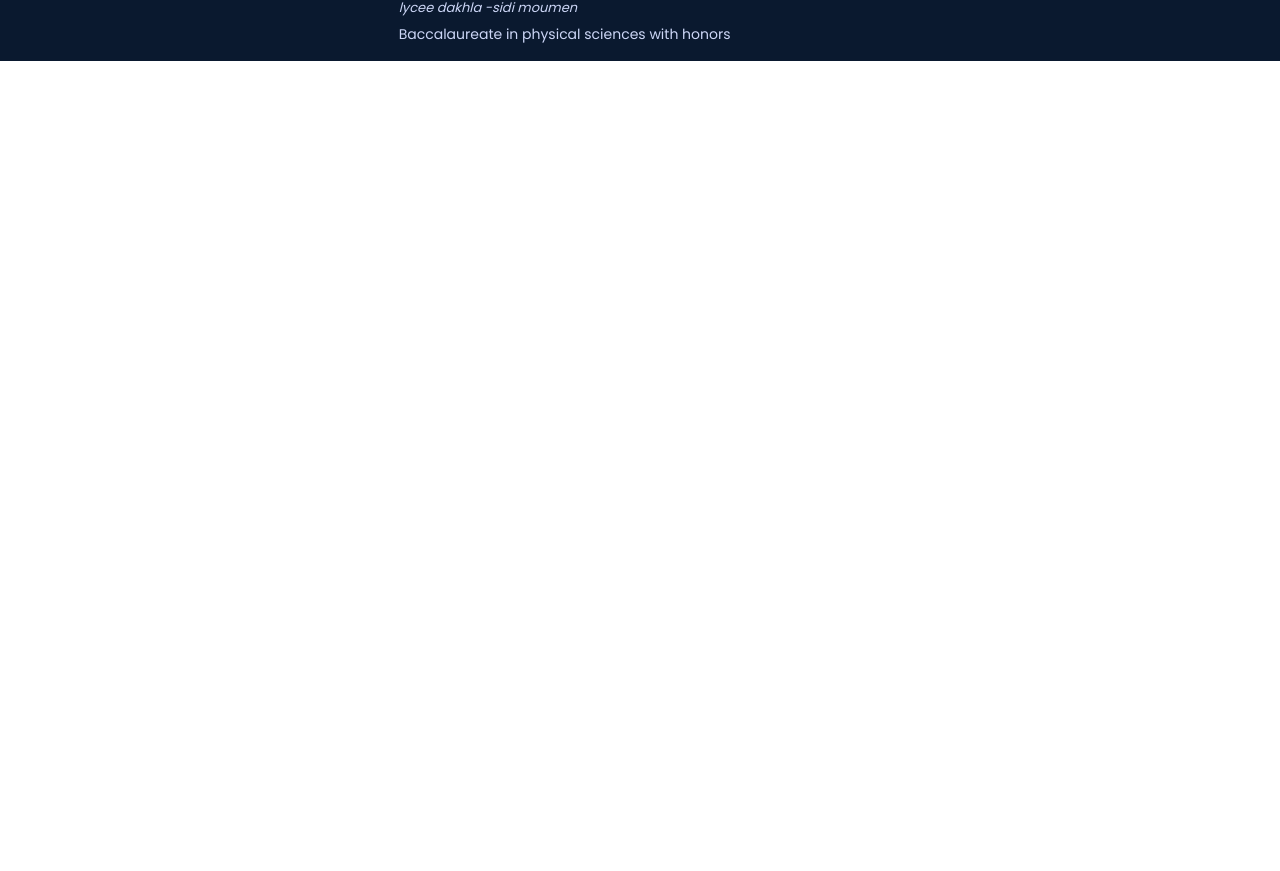
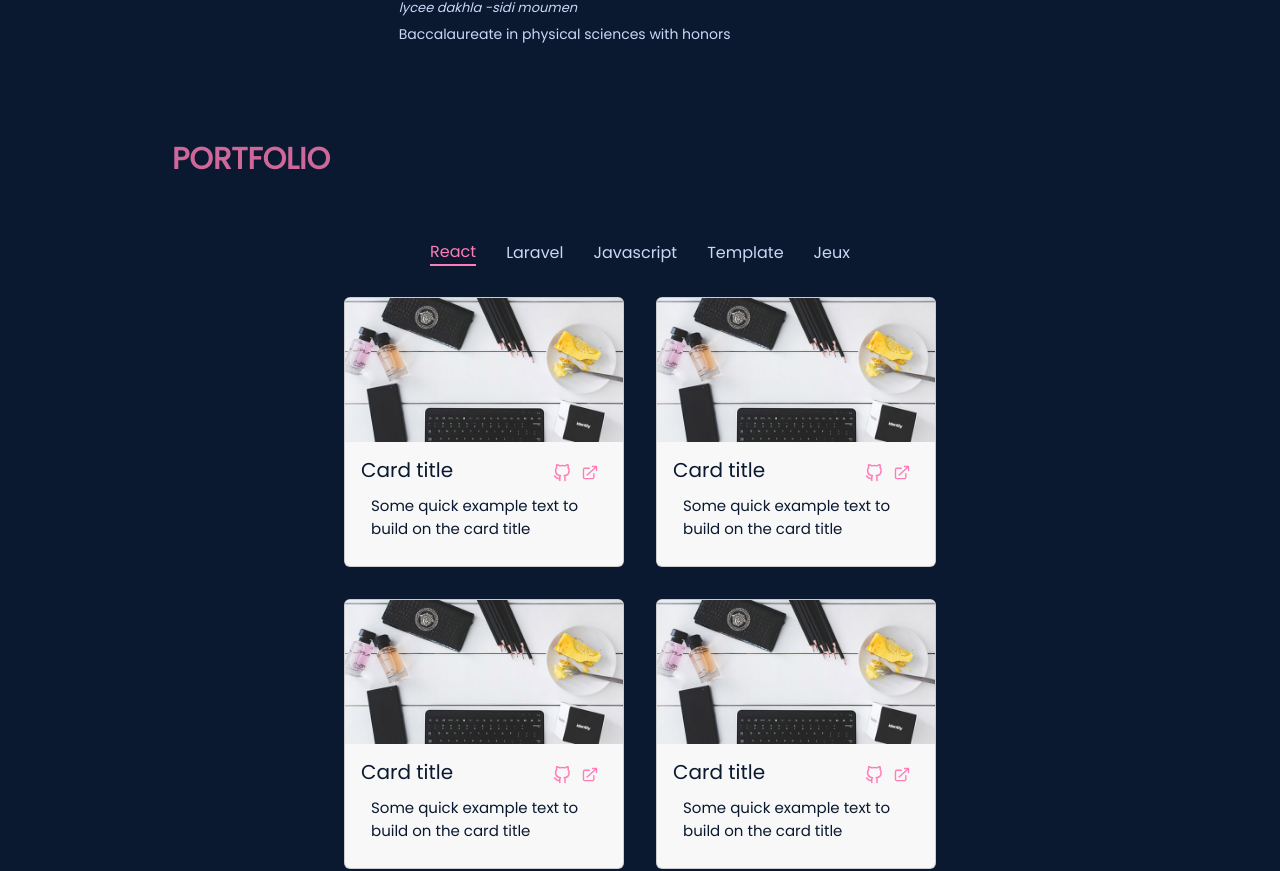
Before and after one commit to RaihanaAm/Portfolio, a React (Create React App) app: page / in a window 1280 px wide. Shown: the part 1656-2527 px from the top of the page. Before the commit the page ends 1797 px from the top, so only its background shows below. Built offline with nearby package versions, Linux system fonts and the light colour scheme.

Commit message:
portfolio

```diff
--- a/src/_app.scss
+++ b/src/_app.scss
@@ -10,4 +10,5 @@
 .app {
   font-family: "poppins";
   background-color: $bg;
+  color: $first;
 }
--- a/src/pages/Experience/_experience.scss
+++ b/src/pages/Experience/_experience.scss
@@ -2,7 +2,7 @@
 
 .Experience {
   width: 75% !important;
-  margin: 7rem 0;
+  margin: 5rem 0;
   color: $first;
   .title {
     font-size: 33px;
--- a/src/pages/Experience/experience.js
+++ b/src/pages/Experience/experience.js
@@ -89,16 +89,15 @@ export const Experience = () => {
                                             <p>I worked with them remotely as a UI/UX designer</p>
                                         </div>
 
+                                    </div>
+
                                 </div>
-
                             </div>
                         </div>
+
                     </div>
-
                 </div>
             </div>
         </div>
-
-        </div >
     )
 }
--- a/src/pages/home/home.js
+++ b/src/pages/home/home.js
@@ -1,5 +1,6 @@
 import { Experience } from "../Experience/experience"
 import { AboutMe } from "../aboutMe/aboutMe"
+import { Portfolio } from "../portfolio/portfolio"
 import "./_home.scss"
 import { About } from "./components/About/About"
 export const Home =()=>{
@@ -8,6 +9,7 @@ export const Home =()=>{
             <About/>
             <AboutMe />
             <Experience/>
+            <Portfolio/>
 
         </div>
     )
--- /dev/null
+++ b/src/pages/portfolio/Card.js
@@ -0,0 +1,22 @@
+import { HiMiniArrowTopRightOnSquare } from "react-icons/hi2";
+import { FiGithub } from 'react-icons/fi';
+import src from "../../assets/images/portfolio-img7.jpg"
+
+export const Card =()=>{
+    return(
+<div className="card">
+          <img src={src} className="card-img-top" alt="src" />
+          <div className="card-body">
+            <div className="title d-flex justify-content-between ">
+              <h5 className="card-title">Card title</h5>
+              <p className="icons"><a href="#"><FiGithub /></a> &nbsp;<a href="#" className="me-2"><HiMiniArrowTopRightOnSquare /></a></p>
+
+            </div>
+
+            <p className="card-text textt">
+              Some quick example text to build on the card title
+            </p>
+          </div>
+        </div>
+    )
+}
--- /dev/null
+++ b/src/pages/portfolio/_portfolio.scss
@@ -0,0 +1,71 @@
+@import "../../styles/variable";
+.Portfolio{
+    width: 75% !important;
+
+    .titl{
+        color: $second;
+        font-weight: bold;
+        font-size: 30px;
+        opacity: 0.8;
+    }
+    .tabs {
+        margin: 3rem 0;
+        .left {
+            .list-group{
+
+                display: flex;
+                flex-direction: row;
+                align-items: center;
+                justify-content: center;
+                .active {
+                  color: $second !important;
+                  border-bottom: 2px solid $second;
+                }
+
+                a {
+                  width: fit-content !important;
+                  text-decoration: none;
+                  color: $first;
+                  margin: 15px ;
+                  font-size: 16px;
+                }
+            }
+        }
+        .right {
+          width:100%;
+          .prod {
+            .tableu {
+              display: flex !important;
+              flex-wrap: wrap;
+
+            }
+          }
+        }
+      }
+}
+.card {
+    width: 280px;
+    margin: 1rem;
+    color: $bg !important;
+    background-color: #f8f8f8 !important;
+    img {
+      height: 9rem;
+      object-fit: cover;
+    }
+    .title{
+      h5{
+          margin: 0;
+      }
+      .icons {
+          margin: 0;
+          font-size: 18px;
+          a {
+            color: $second;
+          }
+        }
+    }
+    .textt {
+      margin: 10px !important;
+      font-size: 15px;
+    }
+  }
--- /dev/null
+++ b/src/pages/portfolio/portfolio.js
@@ -0,0 +1,156 @@
+import "./_portfolio.scss"
+import { Card } from "./Card"
+
+export const Portfolio = () => {
+  // **
+  return (
+    <div div className="Portfolio container">
+      <h1 className="titl">PORTFOLIO</h1>
+      <div className="tabs container-lg">
+        <div className="left">
+          <div className="list-group" id="list-tab" role="tablist">
+            <a
+              className="lists active"
+              id="list-homee-list"
+              data-bs-toggle="list"
+              href="#list-homee"
+              role="tab"
+              aria-controls="list-homee"
+            >
+              React
+            </a>
+            <a
+              className="lists "
+              id="list-profill-list"
+              data-bs-toggle="list"
+              href="#list-profill"
+              role="tab"
+              aria-controls="list-profill"
+            >
+              Laravel
+            </a>
+            <a
+              className="lists "
+              id="list-profill-list"
+              data-bs-toggle="list"
+              href="#list-profill3"
+              role="tab"
+              aria-controls="list-profill3"
+            >
+              Javascript
+            </a>  <a
+              className="lists "
+              id="list-profill-list"
+              data-bs-toggle="list"
+              href="#list-profill4"
+              role="tab"
+              aria-controls="list-profill4"
+            >
+              Template
+            </a>
+            <a
+              className="lists "
+              id="list-profill-list"
+              data-bs-toggle="list"
+              href="#list-profill5"
+              role="tab"
+              aria-controls="list-profill5"
+            >
+              Jeux
+            </a>
+          </div>
+        </div>
+        <div className="right">
+          <div className="tab-content" id="nav-tabContent">
+            {/* 1 */}
+            <div
+              className="prod tab-pane fade show active"
+              id="list-homee"
+              role="tabpanel"
+              aria-labelledby="  list-homee-list"
+            >
+              <div className="tableu">
+                <div className="d-flex justify-content-center align-items-center flex-wrap">
+                  <Card/>
+                  <Card/>
+                  <Card/>
+                  <Card/>
+                  <Card/>
+                  <Card/>
+
+                </div>
+
+              </div>
+            </div>
+            {/* 2 */}
+            <div
+              className="prod tab-pane fade"
+              id="list-profill"
+              role="tabpanel"
+              aria-labelledby="list-profill-list"
+            >
+              <div className="tableu">
+                <div className="d-flex justify-content-center align-items-center flex-wrap">
+                <Card/>
+                  <Card/>
+                  <Card/>
+                  <Card/>
+                  <Card/>
+                </div>
+              </div>
+            </div>
+            {/* 3 */}
+            <div
+              className="prod tab-pane fade"
+              id="list-profill3"
+              role="tabpanel"
+              aria-labelledby="list-profill-list"
+            >
+              <div className="tableu">
+                <div className="d-flex justify-content-center align-items-center flex-wrap">
+                <Card/>
+                  <Card/>
+                  <Card/>
+                  <Card/>
+                </div>
+              </div>
+            </div>
+            {/* 4 */}
+            <div
+              className="prod tab-pane fade"
+              id="list-profill4"
+              role="tabpanel"
+              aria-labelledby="list-profill-list"
+            >
+              <div className="tableu">
+                <div className="d-flex justify-content-center align-items-center flex-wrap">
+                  <Card/>
+                  <Card/>
+                  <Card/>
+                </div>
+              </div>
+            </div>
+            {/* 5 */}
+            <div
+              className="prod tab-pane fade"
+              id="list-profill5"
+              role="tabpanel"
+              aria-labelledby="list-profill-list"
+            >
+              <div className="tableu">
+                <div className="d-flex justify-content-center align-items-center flex-wrap">
+
+                  <Card/>
+                </div>
+              </div>
+            </div>
+          </div>
+        </div>
+      </div>
+
+
+
+
+    </div>
+  )
+}
```
Also changed, not shown: src/pages/Experience/_experienceRespo.scss (+21 -24 lines), src/assets/images/portfolio-img7.jpg (added).
